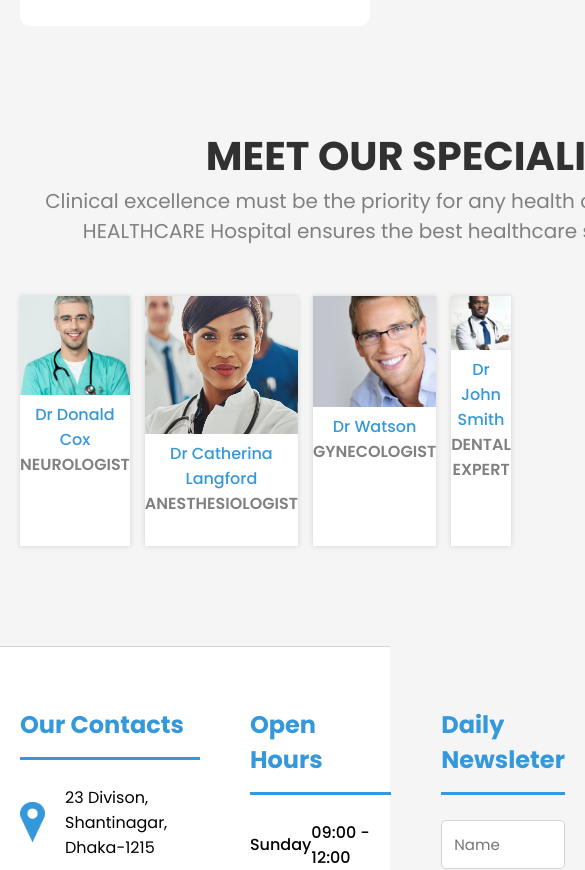
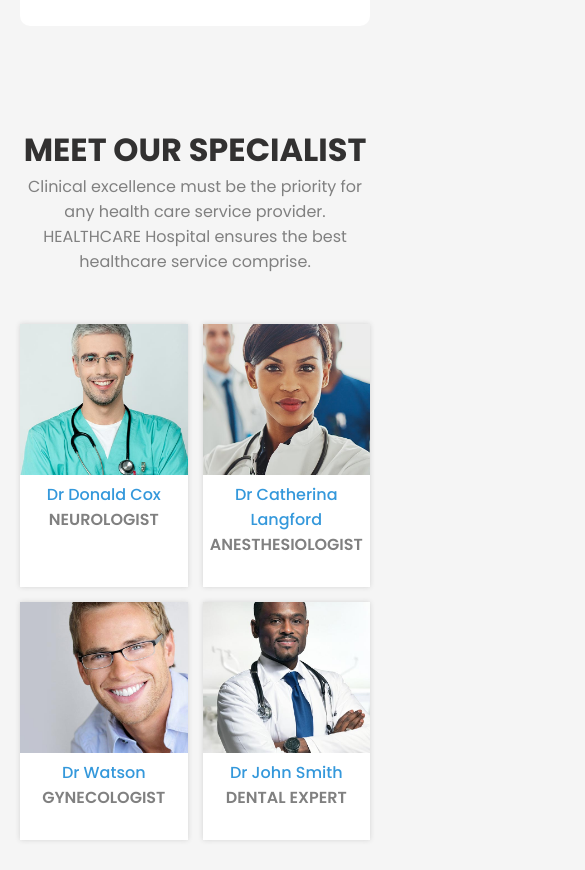
Before and after one commit to azizulwd/healthcare-related-website, a React (Create React App) app: page / in a window 390 px wide. Shown: the part 4560-5430 px from the top of the page, 585 px wide, since content can reach past the window. Built offline with nearby package versions, Linux system fonts and the light colour scheme; no server answers.

Commit message:
doctor responsive

```diff
--- a/src/Pages/Home/Specialist/Specialist.css
+++ b/src/Pages/Home/Specialist/Specialist.css
@@ -34,3 +34,20 @@
     color: gray;
     font-weight: 600;
 }
+
+
+/* ================== Media query ================== */
+@media screen and (max-width: 688px){
+    .specialist_title{
+        width: 100%;
+    }
+    .specialist_title h1{
+        font-size: 2rem;
+    }
+    .specialist_title p{
+        font-size: 1rem;
+    }
+    .doctor_container{
+        grid-template-columns: repeat(2, 1fr);
+    }
+}
```
